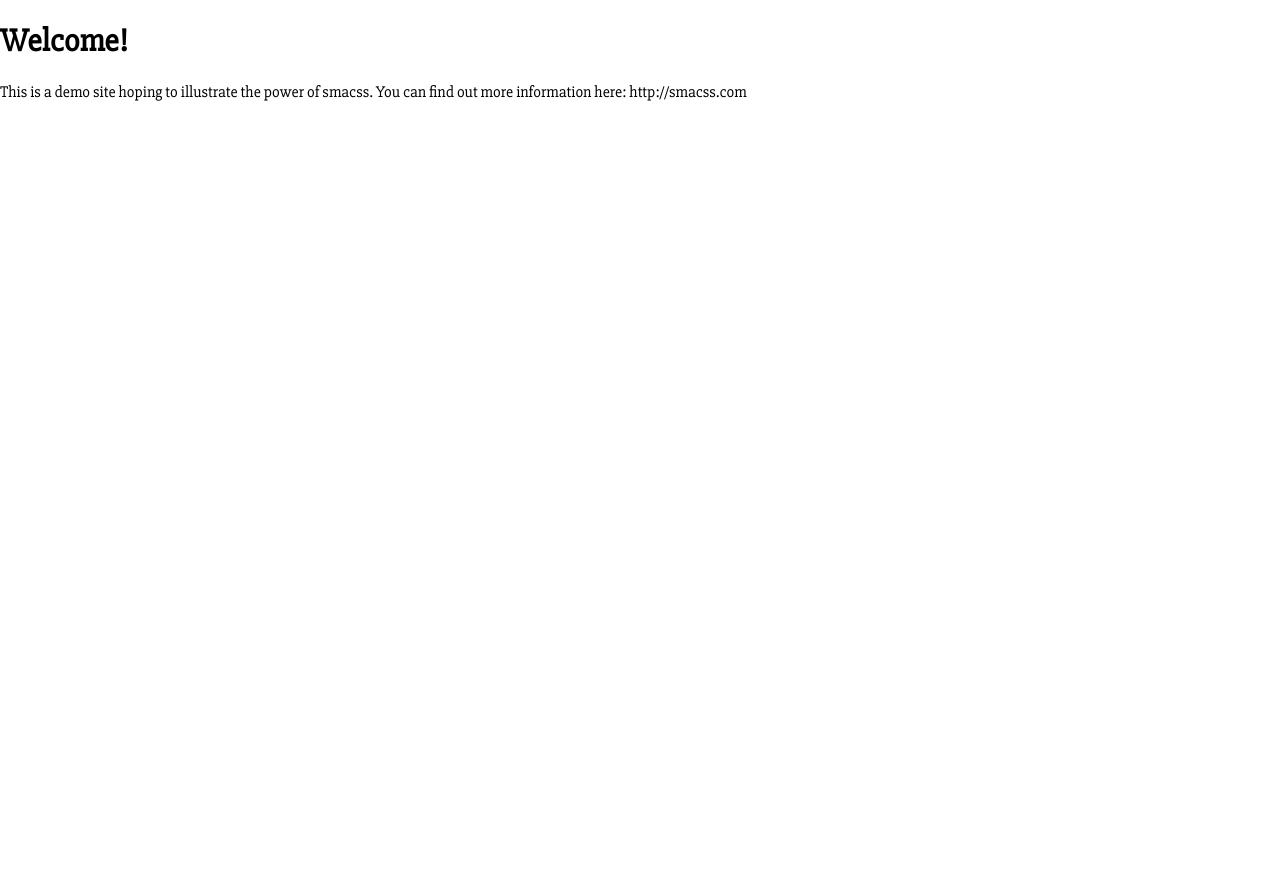
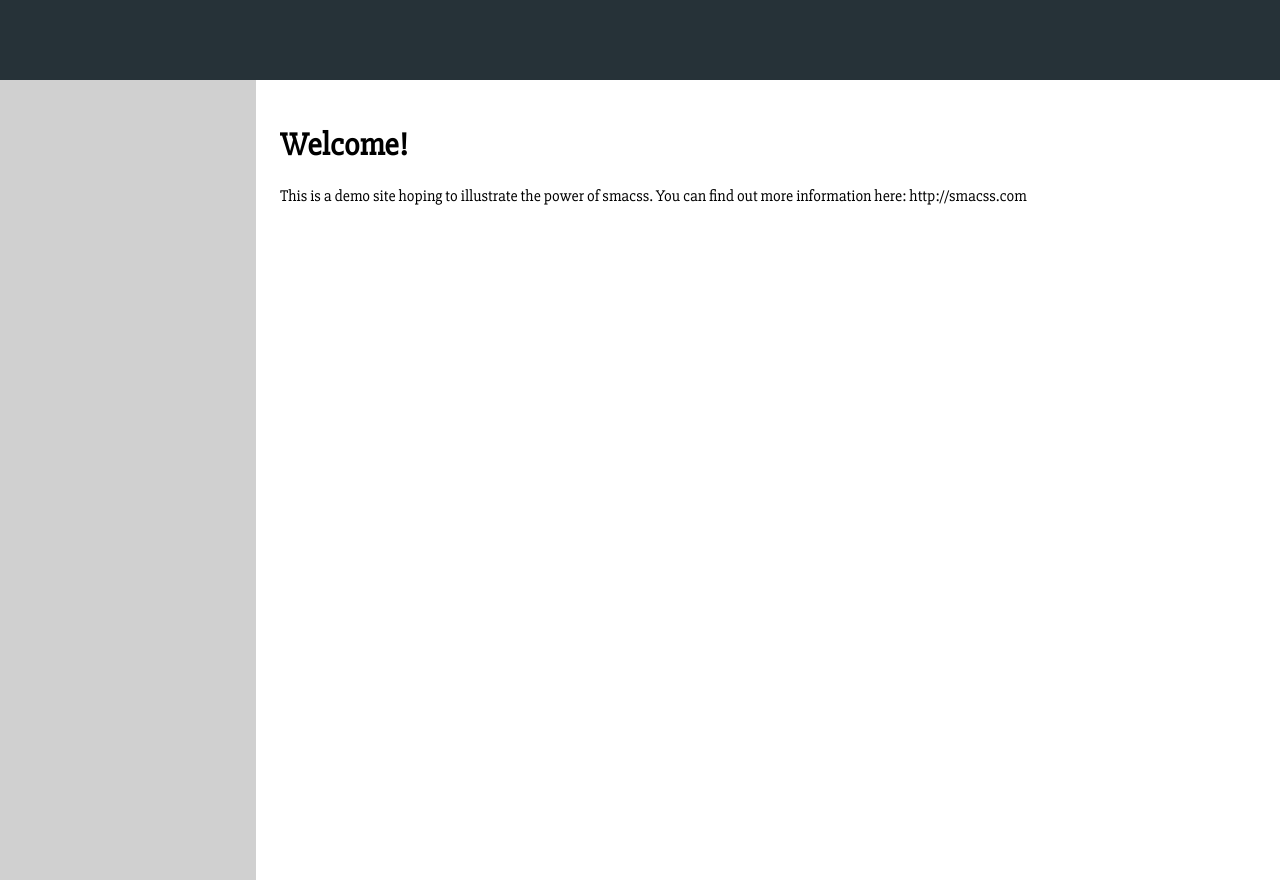
Before and after one commit to Blankenship-Daniel/Smacss-Practice, a website: page app/index.html in a window 1280 px wide. Before the commit the page ends 800 px from the top, so only its background shows below. Drawn offline with Linux system fonts and the light colour scheme.

Commit message:
changed id selectors to class selectors in module css files

```diff
--- a/app/styles/sass/modules/_aside.scss
+++ b/app/styles/sass/modules/_aside.scss
@@ -2,7 +2,7 @@ $aside-width: 20%;
 $aside-min-width: 200px;
 $aside-height: 100vh;
 
-#aside {
+.aside {
   width: $aside-width;
   min-width: $aside-min-width;
   height: $aside-height;
--- a/app/styles/sass/modules/_main.scss
+++ b/app/styles/sass/modules/_main.scss
@@ -1,6 +1,6 @@
 $main-padding: 1.5em;
 
-#main {
+.main {
   padding: $main-padding;
   margin-left: $aside-width;
 }
```
Also changed, not shown: app/styles/css/main.css.
